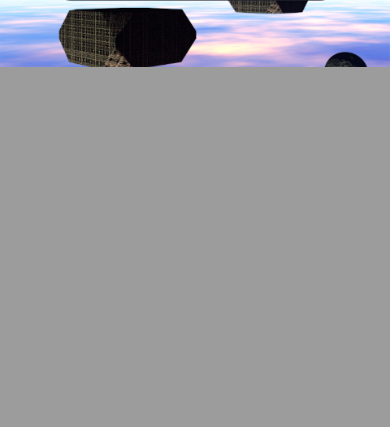
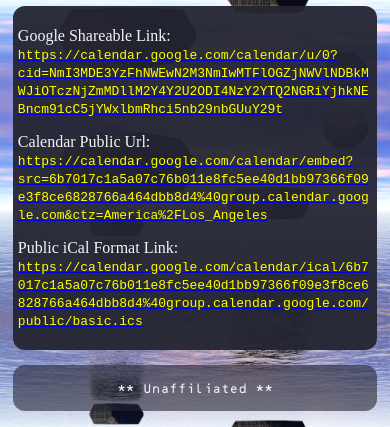
Before and after one commit to CODE-REFINARY/Chainlink-Finary, a Django app: page /yacalendar/ in a window 390 px wide; the page is wider, and only the part inside the window is pictured. Shown: the part 777-1204 px from the top of that part. Before the commit the page ends 844 px from the top of that part, so only its background shows below. Run offline with Django 3.2, Linux system fonts and the light colour scheme.

Commit message:
-CSS updates to YACalendar
- added links for adding the calendar
- made the text mobile-friendly with wraparound

```diff
--- a/YACalendar/templates/YACalendar/index.html
+++ b/YACalendar/templates/YACalendar/index.html
@@ -12,11 +12,16 @@
 </head>
 <body>
         <header class="header">
-            <h1>YA&nbsp;Event&nbsp;Calendar</h1>
+            <h1>YA Event Calendar</h1>
         </header>
         <main class="calendar">
             <iframe src="https://calendar.google.com/calendar/embed?height=600&wkst=1&ctz=America%2FLos_Angeles&bgcolor=%238e8bd0&src=NmI3MDE3YzFhNWEwN2M3NmIwMTFlOGZjNWVlNDBkMWJiOTczNjZmMDllM2Y4Y2U2ODI4NzY2YTQ2NGRiYjhkNEBncm91cC5jYWxlbmRhci5nb29nbGUuY29t&color=%23A79B8E" style="border:solid 1px #777" width="800" height="600" frameborder="0" scrolling="no"></iframe>
         </main>
+        <section class="links">
+            <p>Google Shareable Link: <a href="https://calendar.google.com/calendar/u/0?cid=NmI3MDE3YzFhNWEwN2M3NmIwMTFlOGZjNWVlNDBkMWJiOTczNjZmMDllM2Y4Y2U2ODI4NzY2YTQ2NGRiYjhkNEBncm91cC5jYWxlbmRhci5nb29nbGUuY29t"><span class="code">https://calendar.google.com/calendar/u/0?cid=NmI3MDE3YzFhNWEwN2M3NmIwMTFlOGZjNWVlNDBkMWJiOTczNjZmMDllM2Y4Y2U2ODI4NzY2YTQ2NGRiYjhkNEBncm91cC5jYWxlbmRhci5nb29nbGUuY29t</span></a></p>
+            <p>Calendar Public Url: <a href="https://calendar.google.com/calendar/embed?src=6b7017c1a5a07c76b011e8fc5ee40d1bb97366f09e3f8ce6828766a464dbb8d4%40group.calendar.google.com&ctz=America%2FLos_Angeles"><span class="code">https://calendar.google.com/calendar/embed?src=6b7017c1a5a07c76b011e8fc5ee40d1bb97366f09e3f8ce6828766a464dbb8d4%40group.calendar.google.com&ctz=America%2FLos_Angeles</span></a></p>
+            <p>Public iCal Format Link: <a href="https://calendar.google.com/calendar/ical/6b7017c1a5a07c76b011e8fc5ee40d1bb97366f09e3f8ce6828766a464dbb8d4%40group.calendar.google.com/public/basic.ics"><span class="code">https://calendar.google.com/calendar/ical/6b7017c1a5a07c76b011e8fc5ee40d1bb97366f09e3f8ce6828766a464dbb8d4%40group.calendar.google.com/public/basic.ics</span></a></p>
+        </section>
         <footer class="footer">
             <p>** Unaffiliated **</p>
         </footer>
--- a/static/css/yacalendar.css
+++ b/static/css/yacalendar.css
@@ -8,6 +8,7 @@
 
 header h1 {
     font-family: Eple;
+	word-wrap: break-word;
     font-weight: 100;
 	background-color: #24253296;
 	text-align: center;
@@ -46,15 +47,49 @@ body {
 	margin: 2% 15% 1% 15%;
 }
 
+
+.calendar {
+	text-align: center;
+}
+
+iframe {
+	width: 100%;
+	height: 600px;
+	border: 0;
+}
+
+.links {
+	margin-top: 15px;
+	background-color: #242532f2;
+	border-style: solid;
+    border-width: 5px;
+    border-color: transparent;
+    border-radius: 12px;
+	margin-bottom: 15px;
+}
+
+.links p {
+	word-wrap: break-word;
+	color: whitesmoke;
+}
+
+.code {
+	font-family: 'Courier New', Courier, monospace;
+	font-size: small;
+	color: yellow;
+}
+
 @media (min-width: 299px) and (max-width: 499px) {
     body {
         background-image: url('../images/peshay-double-480.jpg');
+		margin: 4% 3.3% 4% 3.3%;
     }
 }
 
 @media (min-width: 400px) and (max-width: 699px) {
 	body {
         background-image: url('../images/peshay-double-720.jpg');
+		margin: 4% 3.3% 4% 3.3%;
     }
 }
 
@@ -75,13 +110,3 @@ body {
         background-image: url('../images/peshay-double-3840.jpg');
     }
 }
-
-.calendar {
-	text-align: center;
-}
-
-iframe {
-	width: 100%;
-	height: 600px;
-	border: 0;
-}
```
Also changed, not shown: 1 other file.
